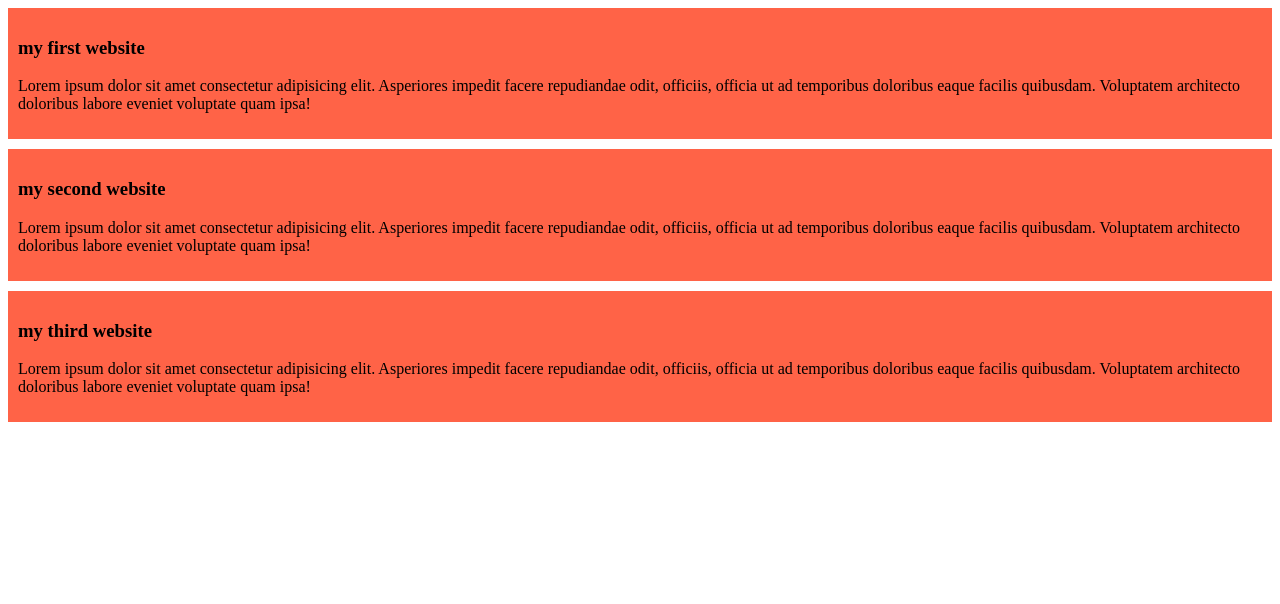
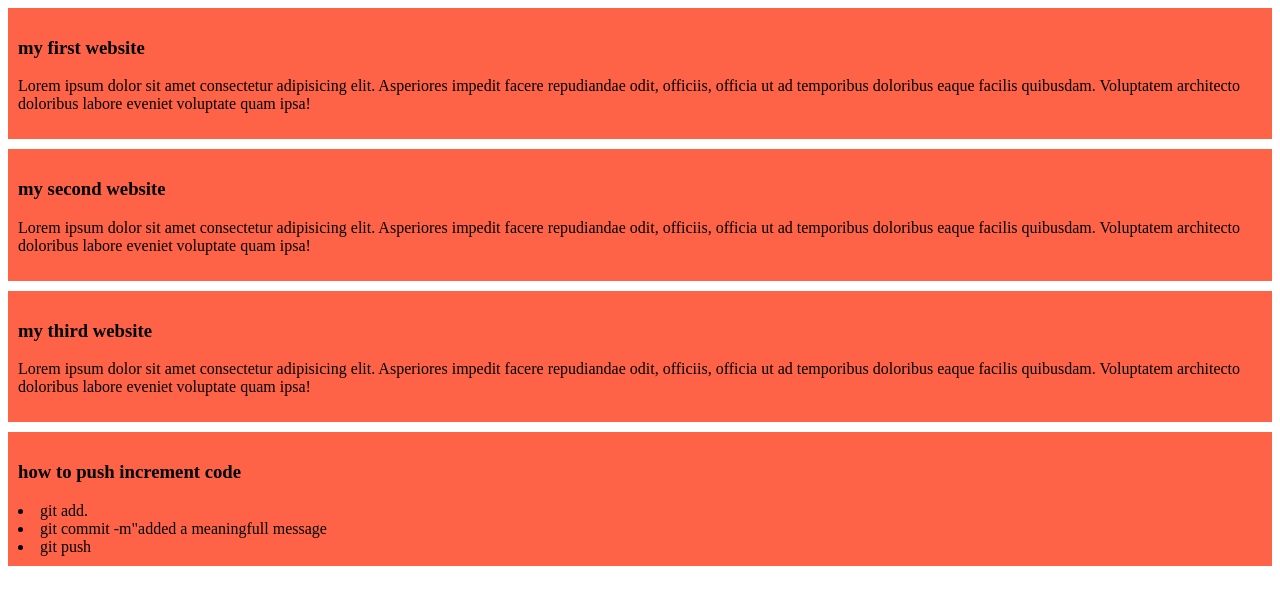
Before and after one commit to afsar123851/my-simple-website, a plain HTML site: page index.html in a window 1280 px wide. Drawn offline with Linux system fonts and the light colour scheme.

Commit message:
added a list to push

```diff
--- a/index.html
+++ b/index.html
@@ -19,6 +19,12 @@
         <h3>my third website</h3>
         <p>Lorem ipsum dolor sit amet consectetur adipisicing elit. Asperiores impedit facere repudiandae odit, officiis, officia ut ad temporibus doloribus eaque facilis quibusdam. Voluptatem architecto doloribus labore eveniet voluptate quam ipsa!</p>
     </div>
+    <div>
+        <h3>how to push increment code</h3>
+        <li>git add.</li>
+        <li>git commit -m"added a meaningfull message</li>
+        <li>git push</li>
+    </div>
 
 </body>
 </html>
```
